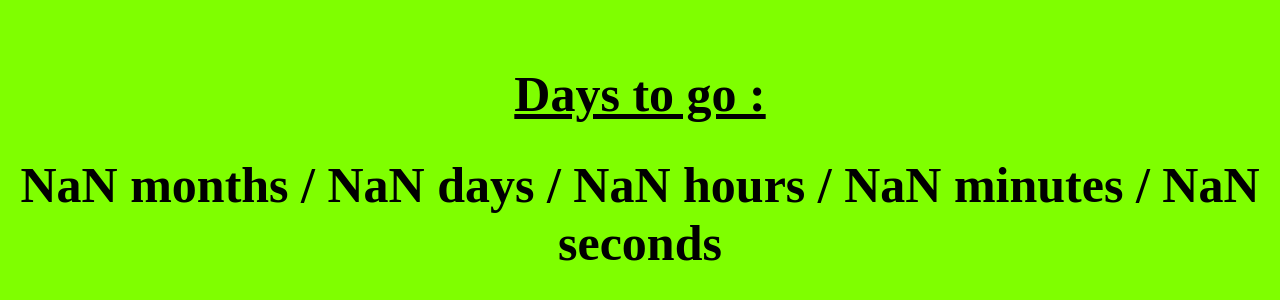
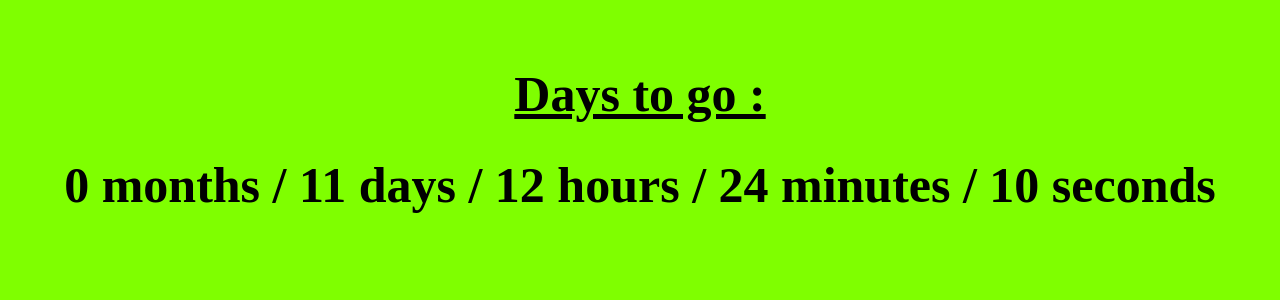
Before and after one commit to pravinmohite/sample-application, a plain HTML site: page index.html in a window 1280 px wide. Shown: the part 112-412 px from the top of the page. Drawn offline with nearby package versions, Linux system fonts and the light colour scheme.

Commit message:
Update index.html

```diff
--- a/index.html
+++ b/index.html
@@ -20,7 +20,7 @@ $(function()
 {
 setInterval(function()
 {
-var dateFuture = new Date("14-11-2016");
+var dateFuture = new Date("11-14-2016");
 var dateNow = new Date();
 
 var seconds = Math.floor((dateFuture - (dateNow))/1000);
```
